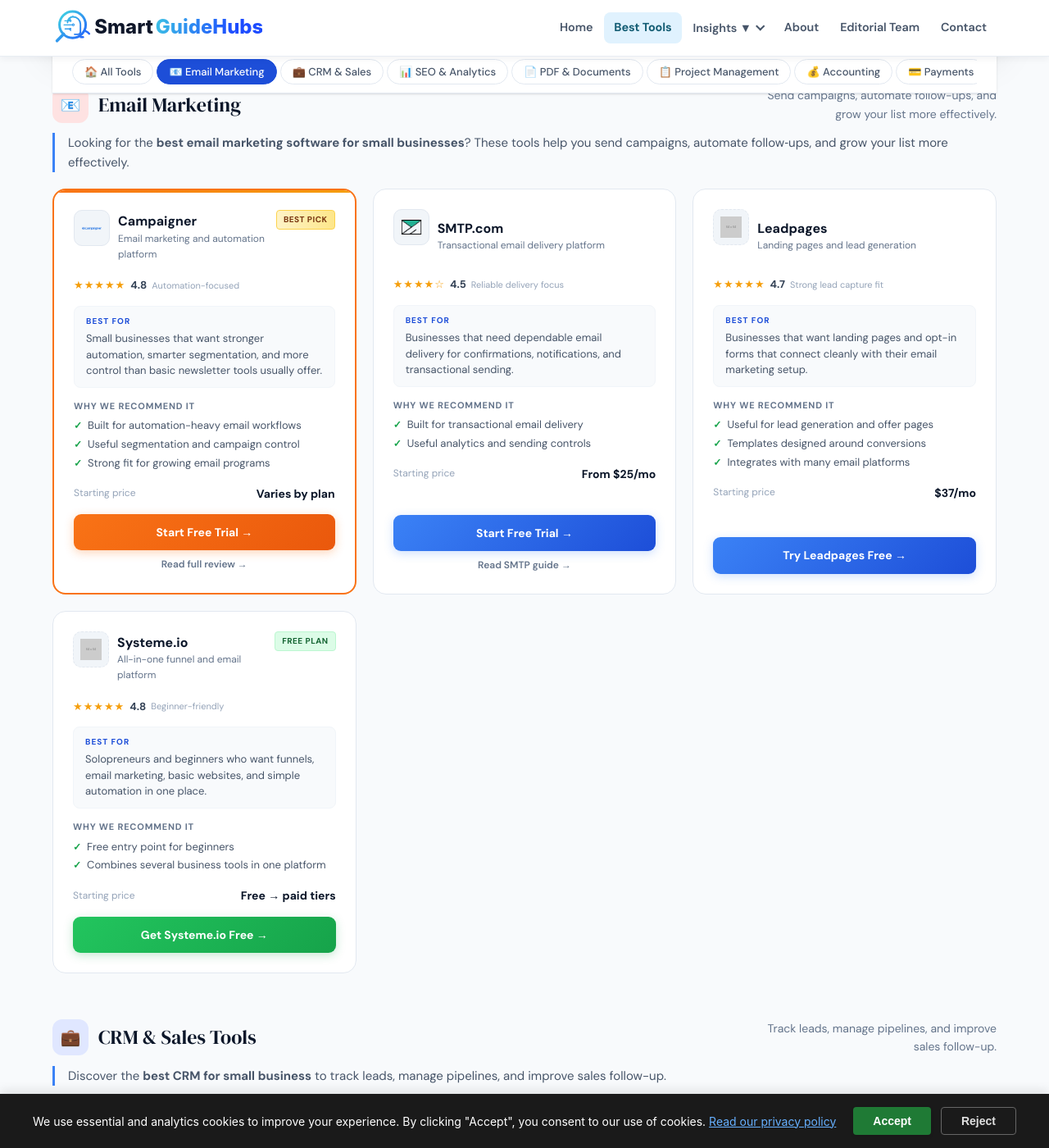
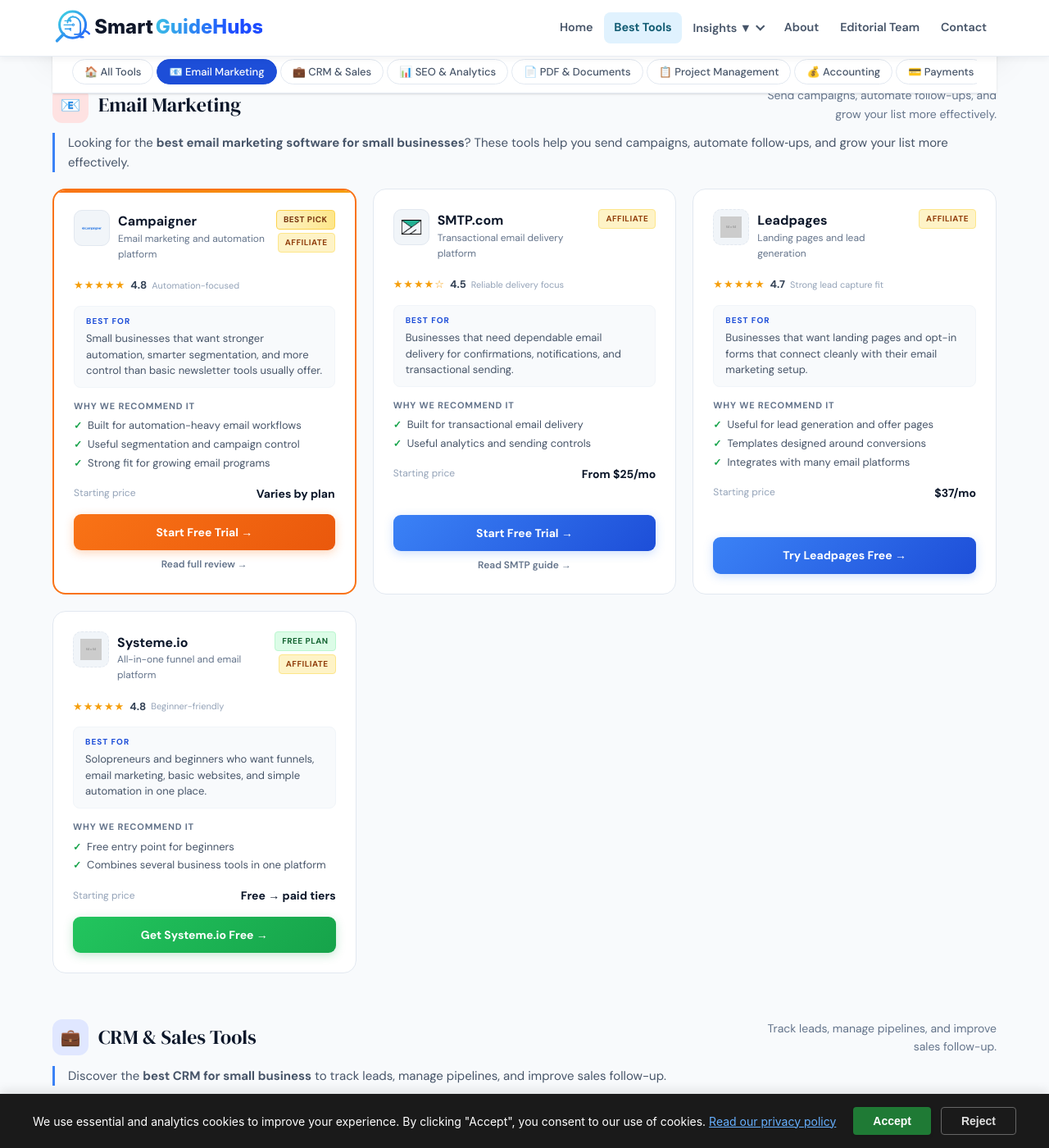
Before and after one commit to Yanniga01/gilliansperkin.github.io, a Jekyll site: the page built from best-tools.md, in a window 1280 px wide and 1400 px high, scrolled down 1069 px. Shown: the whole window at 82% size. Built offline with Jekyll 4.4.1, drawn with Linux system fonts in a browser that asks for light colours; some of the changed text lies outside the part shown.

Commit message:
Update best-tools.md

```diff
--- a/best-tools.md
+++ b/best-tools.md
@@ -117,7 +117,7 @@
           <div class="tool-logo">📧</div>
           <div><div class="tool-name">Campaigner</div><div class="tool-tagline">Email marketing and automation platform</div></div>
         </div>
-        <div class="card-badges"><span class="badge badge-best">Best Pick</span></div>
+        <div class="card-badges"><span class="badge badge-best">Best Pick</span><span class="badge badge-affiliate">Affiliate</span></div>
       </div>
       <div class="card-rating"><span class="stars">★★★★★</span><span class="rating-num">4.8</span><span class="rating-count">Automation-focused</span></div>
       <div class="card-use-case">
@@ -145,7 +145,7 @@
           <div class="tool-logo">⚡</div>
           <div><div class="tool-name">SMTP.com</div><div class="tool-tagline">Transactional email delivery platform</div></div>
         </div>
-        <div class="card-badges"></div>
+        <div class="card-badges"><span class="badge badge-affiliate">Affiliate</span></div>
       </div>
       <div class="card-rating"><span class="stars">★★★★☆</span><span class="rating-num">4.5</span><span class="rating-count">Reliable delivery focus</span></div>
       <div class="card-use-case">
@@ -169,7 +169,7 @@
           <div class="tool-logo">🚀</div>
           <div><div class="tool-name">Leadpages</div><div class="tool-tagline">Landing pages and lead generation</div></div>
         </div>
-        <div class="card-badges"></div>
+        <div class="card-badges"><span class="badge badge-affiliate">Affiliate</span></div>
       </div>
       <div class="card-rating"><span class="stars">★★★★★</span><span class="rating-num">4.7</span><span class="rating-count">Strong lead capture fit</span></div>
       <div class="card-use-case">
@@ -192,7 +192,7 @@
           <div class="tool-logo">⚙️</div>
           <div><div class="tool-name">Systeme.io</div><div class="tool-tagline">All-in-one funnel and email platform</div></div>
         </div>
-        <div class="card-badges"><span class="badge badge-free">Free Plan</span></div>
+        <div class="card-badges"><span class="badge badge-free">Free Plan</span><span class="badge badge-affiliate">Affiliate</span></div>
       </div>
       <div class="card-rating"><span class="stars">★★★★★</span><span class="rating-num">4.8</span><span class="rating-count">Beginner-friendly</span></div>
       <div class="card-use-case">
@@ -229,7 +229,7 @@
           <div class="tool-logo">🔧</div>
           <div><div class="tool-name">Jobber</div><div class="tool-tagline">Client and workflow management for service businesses</div></div>
         </div>
-        <div class="card-badges"><span class="badge badge-best">Best Pick</span></div>
+        <div class="card-badges"><span class="badge badge-best">Best Pick</span><span class="badge badge-affiliate">Affiliate</span></div>
       </div>
       <div class="card-rating"><span class="stars">★★★★★</span><span class="rating-num">4.9</span><span class="rating-count">Service-business focused</span></div>
       <div class="card-use-case">
@@ -324,7 +324,7 @@
           <div class="tool-logo">🔍</div>
           <div><div class="tool-name">Semrush</div><div class="tool-tagline">SEO and competitive research platform</div></div>
         </div>
-        <div class="card-badges"><span class="badge badge-best">Editor's Choice</span></div>
+        <div class="card-badges"><span class="badge badge-best">Editor's Choice</span><span class="badge badge-affiliate">Affiliate</span></div>
       </div>
       <div class="card-rating"><span class="stars">★★★★★</span><span class="rating-num">4.9</span><span class="rating-count">Widely used platform</span></div>
       <div class="card-use-case">
@@ -408,7 +408,7 @@
           <div class="tool-logo">📝</div>
           <div><div class="tool-name">pdfFiller</div><div class="tool-tagline">Online PDF editing and e-signatures</div></div>
         </div>
-        <div class="card-badges"><span class="badge badge-best">Best Pick</span></div>
+        <div class="card-badges"><span class="badge badge-best">Best Pick</span><span class="badge badge-affiliate">Affiliate</span></div>
       </div>
       <div class="card-rating"><span class="stars">★★★★★</span><span class="rating-num">4.7</span><span class="rating-count">Document workflow fit</span></div>
       <div class="pdf-awin-block">
@@ -474,7 +474,7 @@
           <div class="tool-logo">📅</div>
           <div><div class="tool-name">Monday.com</div><div class="tool-tagline">Visual work management platform</div></div>
         </div>
-        <div class="card-badges"><span class="badge badge-best">Best Pick</span></div>
+        <div class="card-badges"><span class="badge badge-best">Best Pick</span><span class="badge badge-affiliate">Affiliate</span></div>
       </div>
       <div class="card-rating"><span class="stars">★★★★★</span><span class="rating-num">4.8</span><span class="rating-count">Widely adopted</span></div>
       <div class="card-use-case">
@@ -750,7 +750,7 @@
           <div class="tool-logo">⚙️</div>
           <div><div class="tool-name">Systeme.io</div><div class="tool-tagline">Funnels, pages, and email in one</div></div>
         </div>
-        <div class="card-badges"><span class="badge badge-free">Free Plan</span></div>
+        <div class="card-badges"><span class="badge badge-free">Free Plan</span><span class="badge badge-affiliate">Affiliate</span></div>
       </div>
       <div class="card-rating"><span class="stars">★★★★★</span><span class="rating-num">4.8</span><span class="rating-count">All-in-one fit</span></div>
       <div class="card-use-case">
@@ -982,8 +982,8 @@
   </div>
 </div>
 
-<!-- Affiliate Disclosure moved to bottom -->
-<div class="disclosure-bar-bottom" style="margin-top: 2rem; padding: 1rem; text-align: center; font-size: 0.85rem; color: #666;">
+<!-- Affiliate Disclosure (moved to bottom) -->
+<div class="disclosure-bar" style="margin-top: 2rem;">
   <p><strong>Affiliate Disclosure:</strong> SmartGuideHubs may earn a commission when you sign up through links on this page — at no extra cost to you. Recommendations are based on independent research and feature comparisons. <a href="/how-we-test-software/">See how we evaluate tools →</a></p>
 </div>
 
@@ -1022,7 +1015,7 @@
   });
 }, { threshold: 0.08 });
 
-document.querySelectorAll('.tool-card, .cat-section, .conversion-banner, .trust-bar, .semrush-search-block, .featured-hero').forEach(el => {
+document.querySelectorAll('.tool-card, .cat-section, .conversion-banner, .trust-bar, .featured-hero').forEach(el => {
   el.style.opacity = '0';
   observer.observe(el);
 });
```
Also changed, not shown: other parts of best-tools.md (+1 -8 lines).
